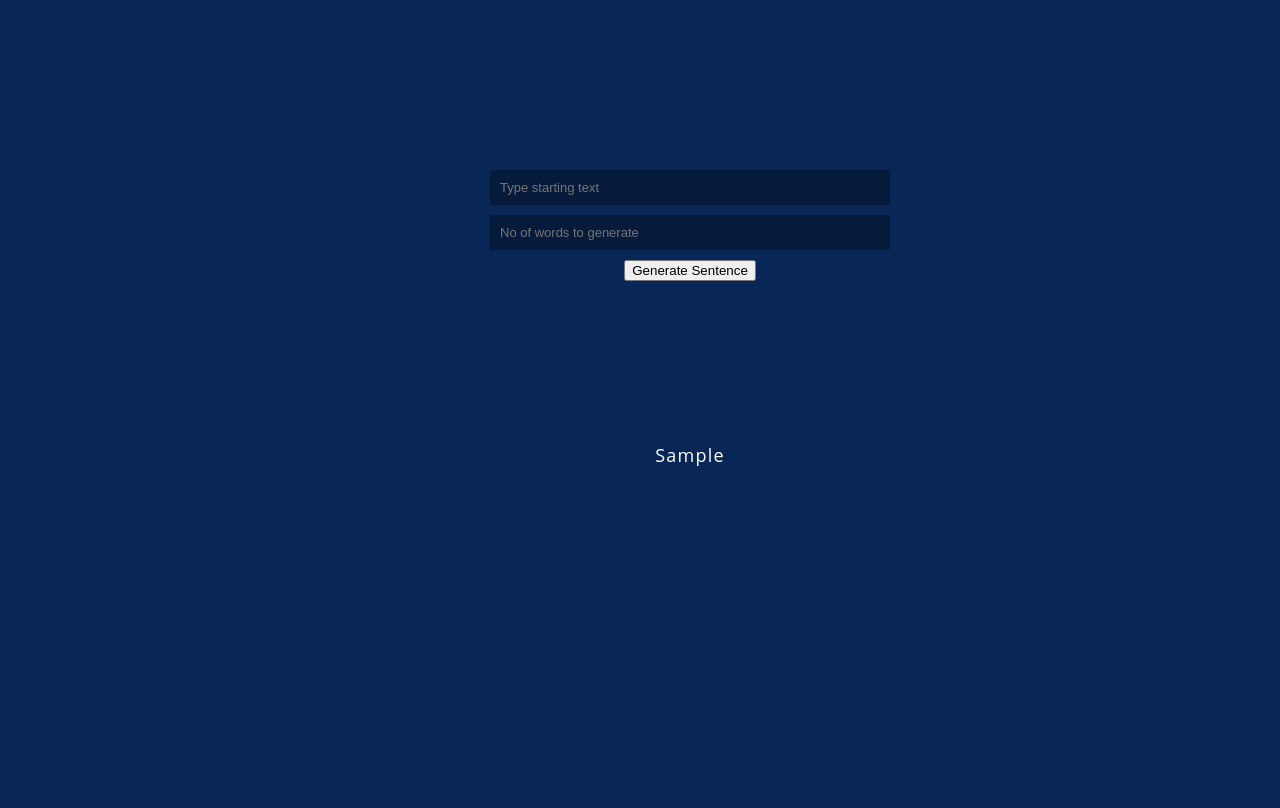
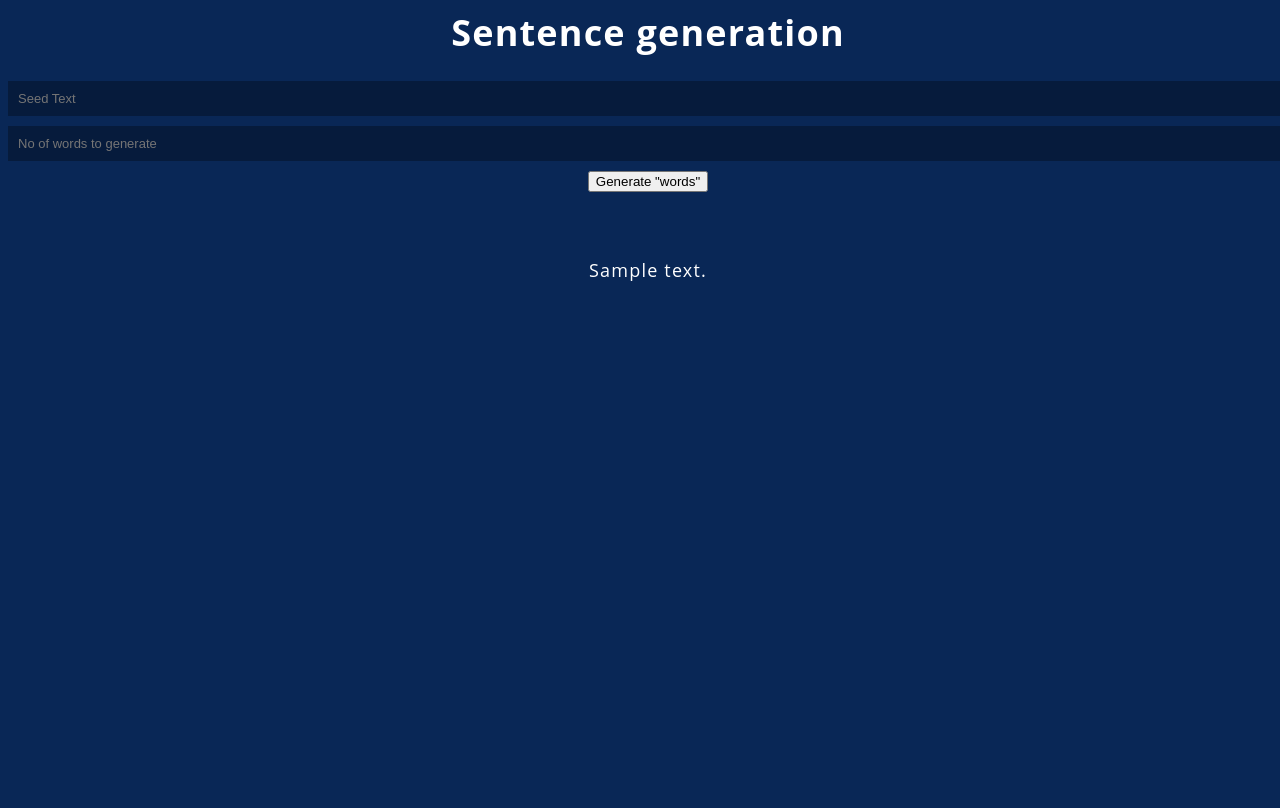
Before and after one commit to nikhilvemula60/application, a Flask app: template templates/index.html in a window 1280 px wide. Run offline with Flask 2, Linux system fonts and the light colour scheme; the template is opened without the code that fills it: most values are stand-ins (such as "Sample title", 1, 10 or a date in 2020).

Commit message:
Update index.html

```diff
--- a/templates/index.html
+++ b/templates/index.html
@@ -1,20 +1,29 @@
 <html >
 <head>
+  <meta charset="UTF-8">
   <title>Sentence Generation Using Bidirectional LSTM</title>
 	<title> Nikhil Vemula Final Project</title>
-  <link rel="stylesheet" href="{{ url_for('static', filename='main.css') }}">
+
+
+<link rel="stylesheet" href="{{ url_for('static', filename='main.css') }}">
+
 </head>
 <body>
- <div class="formpage">
-    <form action="{{ url_for('sentence')}}"method="post">
-    	<input type="text" required="required" name="textive" placeholder="Type starting text"/>
-      <input type="text" required="required" name="no_of_words" placeholder="No of words to generate"/>
-      <button type="submit" class="btn btn-primary btn-large">Generate Sentence</button>
+ <div class="login">
+	<h1> Sentence generation</h1>
+
+     <!-- Main Input For Receiving Query to our ML -->
+    <form action="{{ url_for('predict')}}"method="post">
+
+    	<input type="text" name="seed_text" placeholder="Seed Text" required="required" autocomplete="off" />
+        <input type="text" name="poem_length" placeholder="No of words to generate" required="required" autocomplete="off" />
+
+        <button type="submit" class="btn btn-primary btn-block btn-large">Generate "words"</button>
     </form>
-   <br> <br>
-   <br> <br>
-   <br> <br>
-   {{ sentence_generated }}
+
+   <br>
+   <br>
+   {{ prediction_text }}
  </div>
 </body>
 </html>
```
